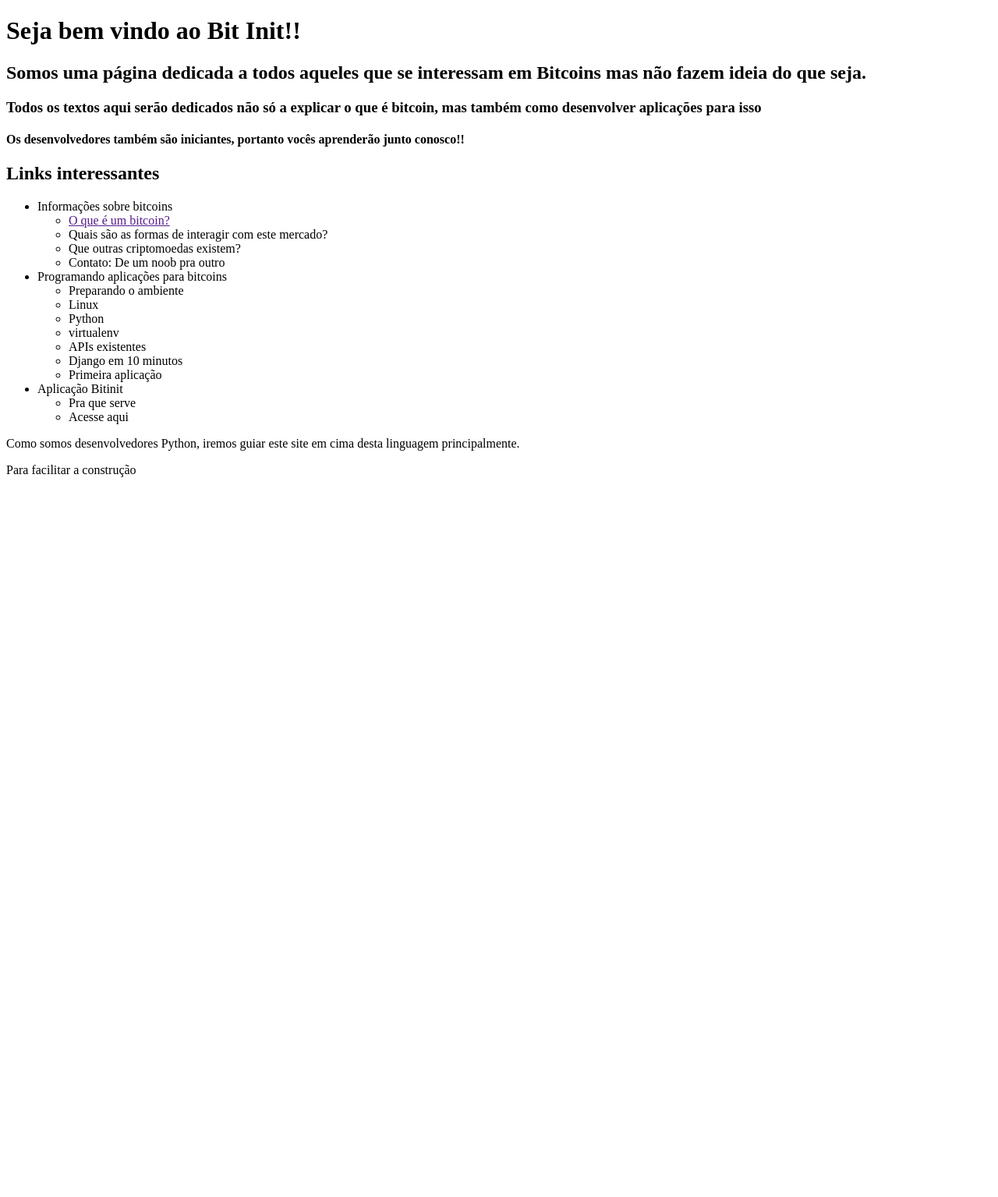
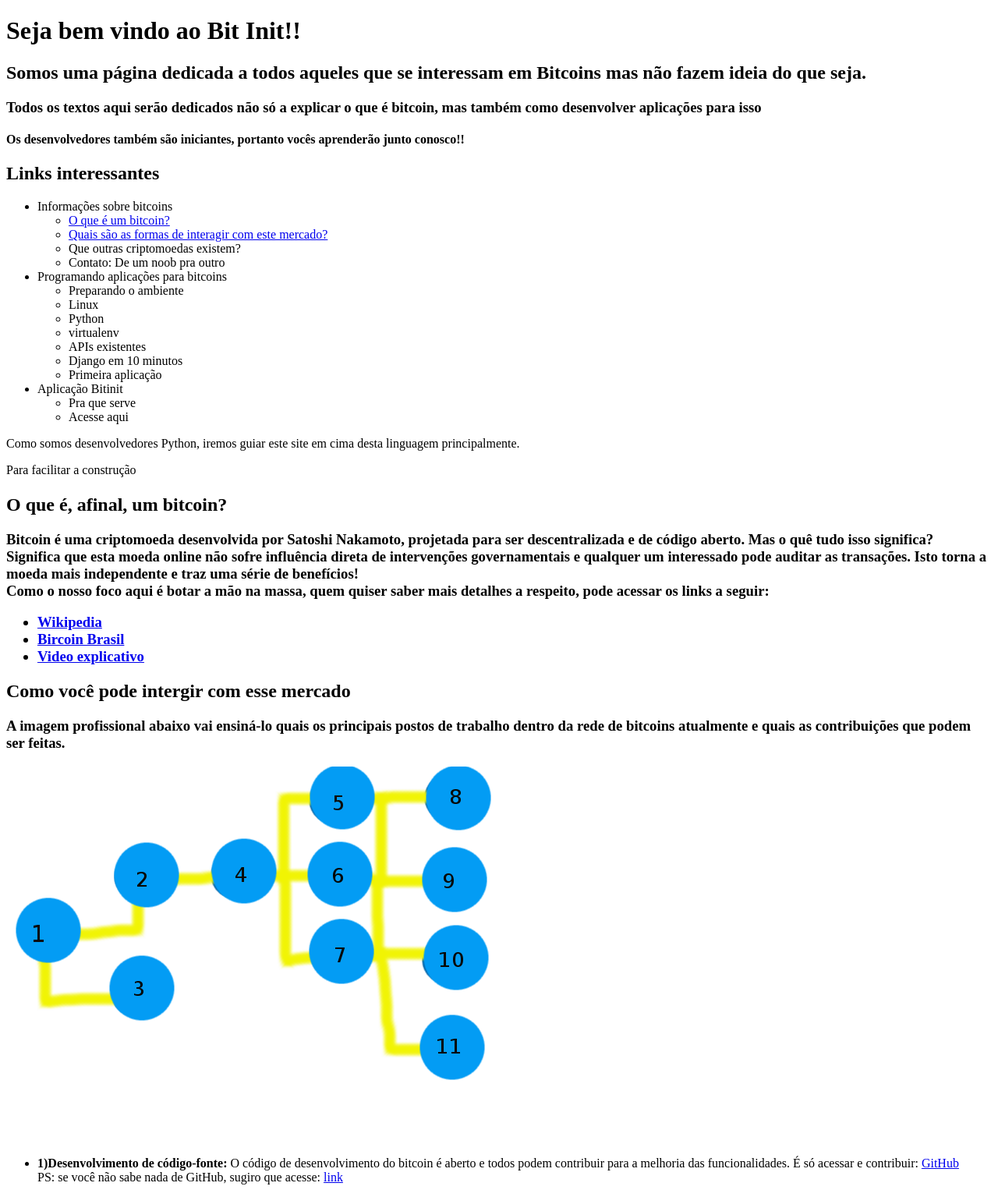
Before and after one commit to dieegom/bitinit, a Django app: page / in a window 1280 px wide. Shown: the whole page at 78% size. Before the commit the page ends 612 px from the top, so only its background shows below. Run offline with Django 3.2, Linux system fonts and the light colour scheme; data that the repository does not hold is empty.

Commit message:
thiago, vc precisa melhorar esse frontend =)

```diff
--- a/bi_tcoin/app/templates/index.html
+++ b/bi_tcoin/app/templates/index.html
@@ -14,8 +14,8 @@
     <ul>
         <li>Informações sobre bitcoins
             <ul>
-                <li><a href="">O que é um bitcoin?</a></li>
-                <li>Quais são as formas de interagir com este mercado?</li>
+                <li><a href="#wtfisbitcoin">O que é um bitcoin?</a></li>
+                <li><a href="#bitcoinmarket">Quais são as formas de interagir com este mercado?</a></li>
                 <li>Que outras criptomoedas existem?</li>
                 <li>Contato: De um noob pra outro</li>
             </ul>
@@ -43,5 +43,37 @@
     <p>Como somos desenvolvedores Python, iremos guiar este site em cima desta linguagem principalmente.</p>
     <p>Para facilitar a construção</p>
     <h1> {{ bitcoin.market_price_usd }} </h1>
+
+    <div id="wtfisbitcoin">
+        <h2>O que é, afinal, um bitcoin?</h2>
+        <h3><p>Bitcoin é uma criptomoeda desenvolvida por Satoshi Nakamoto, projetada para ser descentralizada
+        e de código aberto. Mas o quê tudo isso significa?<br/>
+        Significa que esta moeda online não sofre influência direta de intervenções governamentais e qualquer
+        um interessado pode auditar as transações. Isto torna a moeda mais independente e traz uma série de
+        benefícios! <br/>
+            Como o nosso foco aqui é botar a mão na massa, quem quiser saber mais detalhes a respeito, pode
+            acessar os links a seguir:<br/>
+            <ul>
+                <li><a href="https://pt.wikipedia.org/wiki/Bitcoin">Wikipedia</a></li>
+                <li><a href="https://www.bitcoinbrasil.com.br/o-que-e-bitcoin">Bircoin Brasil</a></li>
+                <li><a href="https://youtu.be/1WQYLvbGFC0">Video explicativo</a></li>
+            </ul>
+        </p>
+        </h3>
+    </div>
+
+    <div id="bitcoinmarket">
+        <h2>Como você pode intergir com esse mercado</h2>
+        <h3>A imagem profissional abaixo vai ensiná-lo quais os principais postos de trabalho dentro
+        da rede de bitcoins atualmente e quais as contribuições que podem ser feitas.</h3>
+        <img src="Untitled.png"/>
+        <ul>
+            <li><strong>1)Desenvolvimento de código-fonte:</strong> O código de desenvolvimento do bitcoin é
+            aberto e todos podem contribuir para a melhoria das funcionalidades. É só acessar e contribuir:
+            <a href="https://github.com/bitcoin/bitcoin">GitHub</a><br/>PS: se você não sabe nada de GitHub,
+            sugiro que acesse: <a href="https://guides.github.com/activities/hello-world/">link</a></li>
+        </ul>
+
+    </div>
 </body>
 </html>
```
Also changed, not shown: bi_tcoin/app/templates/Untitled.png (added).
